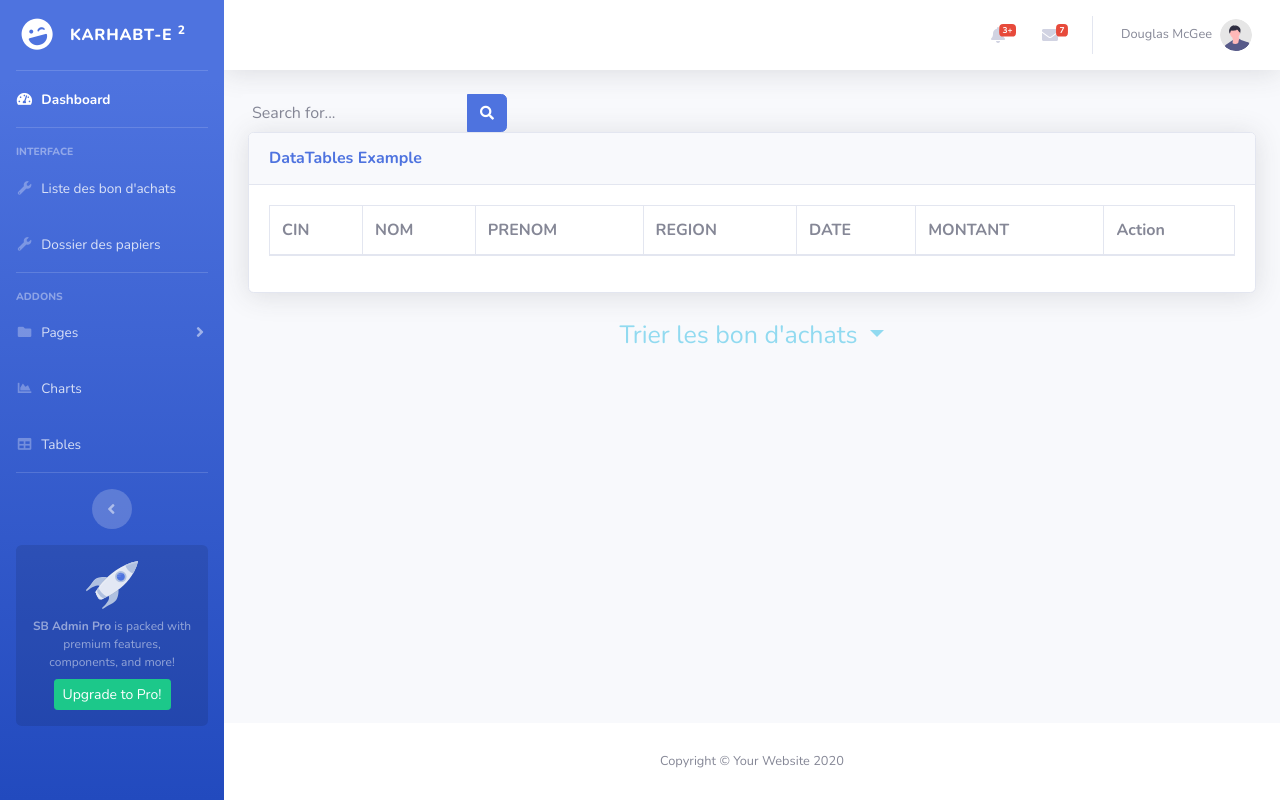
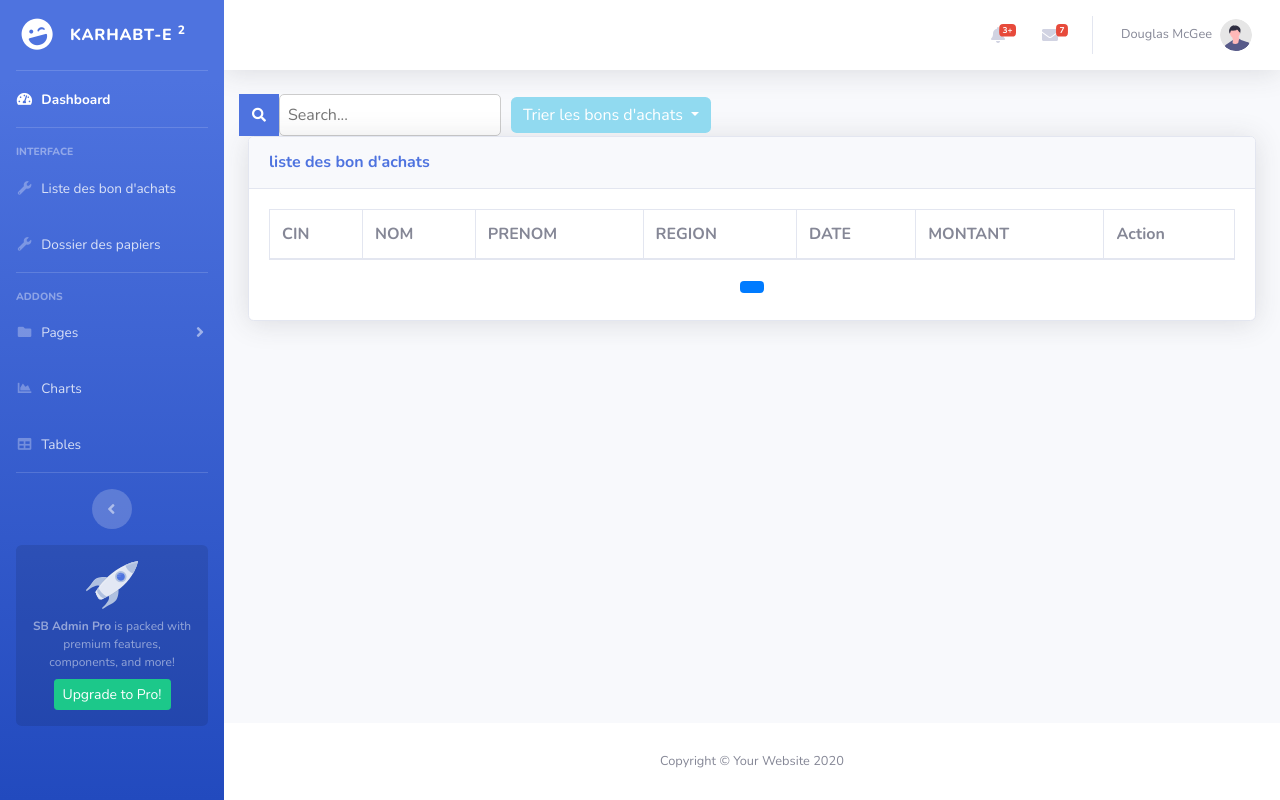
Before and after one commit to Mariem112001/karhabt-e_symfony, a Symfony app: template templates/dossier/indexBack.html.twig in a window 1280 px wide. Run offline with Twig, Linux system fonts and the light colour scheme; the template is opened without the code that fills it, so the values that code supplies are empty; some libraries are stand-ins or nearby versions.

Commit message:
notification

```diff
--- a/templates/dossier/indexBack.html.twig
+++ b/templates/dossier/indexBack.html.twig
@@ -31,15 +31,57 @@
 }
 
 </style>
+{% for message in app.flashes('warning') %}
+    <div class="notification-bubble">
+        <div class="notification-content">
+            {{ message }}
+        </div>
+    </div>
+{% endfor %}
+
+<style>
+    .notification-bubble {
+        position: relative;
+        display: inline-block;
+        background-color: #fff3cd; /* Yellow background */
+        border-radius: 20px; /* Rounded corners */
+        padding: 10px 20px; /* Padding inside the bubble */
+        margin: 10px; /* Adjust as needed */
+    }
+
+    .notification-content {
+        color: #856404; /* Text color */
+    }
+</style>
+
+
   <form
                         class="d-none d-sm-inline-block form-inline mr-auto ml-md-3 my-2 my-md-0 mw-100 navbar-search">
                     <div class="input-group">
-                        <input type="text" class="form-control bg-light border-0 small" placeholder="Search for..."
-                               aria-label="Search" aria-describedby="basic-addon2">
+
                         <div class="input-group-append">
                             <button class="btn btn-primary" type="button">
                                 <i class="fas fa-search fa-sm"></i>
                             </button>
+
+<div style="display: flex; align-items: center;">
+    <!-- Search bar -->
+    <input type="text" placeholder="Search..." style="padding: 8px; border-radius: 5px; border: 1px solid #ccc; margin-right: 10px;">
+
+    <!-- Dropdown menu -->
+    <div class="dropdown" style="position: relative;">
+        <button class="btn btn-primary dropdown-toggle" type="button" id="dropdownMenuButton" data-toggle="dropdown" aria-haspopup="true" aria-expanded="false" style="background-color: #91DAF0; border: none; font-size: 16px;">
+            Trier les bons d'achats <span class="caret"></span>
+        </button>
+        <ul class="dropdown-menu" aria-labelledby="dropdownMenuButton" style="background-color: #FEFCF3; border: none; min-width: 200px;">
+            <li><a class="dropdown-item" href="{{ path('dossiers_date')}}" style="color: #F9A936;">Tri par date</a></li>
+             <li><a class="dropdown-item" href="{{ path('dossiers_cin')}}" style="color: #F9A936;">Tri par cin</a></li>
+            <!-- Add more dropdown items if needed -->
+        </ul>
+    </div>
+</div>
+
+
                         </div>
                     </div>
                 </form>
@@ -59,7 +101,7 @@
         <!-- DataTales Example -->
         <div class="card shadow mb-4">
             <div class="card-header py-3">
-                <h6 class="m-0 font-weight-bold text-primary">DataTables Example</h6>
+                <h6 class="m-0 font-weight-bold text-primary">liste des bon d'achats </h6>
             </div>
 
 
@@ -86,30 +128,34 @@
                                 <td>{{ dossier.region }}</td>
                                 <td>{{ dossier.date|date('d/m/Y') }}</td>
                                 <td>{{ dossier.montant }}</td>
-                                <td class="text-success">Verifier
+                                <td class="text-success">
 
-                                <a class="btn btn-danger" style="border-radius: 10px" href="{{ path('app_dossier_back_delete', {id: dossier.id}) }}">
+                                <a class="btn btn-sm-square bg-white text-primary me-1" style="border-radius: 10px" href="{{ path('app_dossier_back_delete', {id: dossier.id}) }}">
      Supprimer
     </a>
+                                <a class="fa fa-check" " style="border-radius: 10px" href="{{ path('app_send_email') }}">
+
+    </a>
+
                                          </td>
+
                             </tr>
 
                         {% endfor %}
+
+
                         </tbody>
                     </table>
-                </div>
+                    <center><div class="pagination">
+    {{ knp_pagination_render(dossiers) }}
+</div></center>
+          </div>
             </div>
         </div>
 
     </div>
     <!-- /.container-fluid -->
-   <li class="dropdown" style="list-style: none; margin-bottom: 100px; display:flex; justify-content: center  ">
-        <a href="#" class="dropdown-toggle" data-toggle="dropdown" role="button" aria-haspopup="true" aria-expanded="false" style="color: #91DAF0; font-size: 25px; ">Trier les bon d'achats <span class="caret"></span></a>
-            <ul class="dropdown-menu" style="background-color: #FEFCF3; border: none;">
-                <li><a href="{{ path('dossiers_date')}}" style="color: #F9A936; text-decoration: none; font-size: 20px;">Tri par date</a></li>
-  <li><a href="{{ path('dossiers_cin')}}" style="color: #F26A77; text-decoration: none; font-size: 20px;">Tri par cin</a></li>
 
-    </li>
 
     </div>
 
```
Also changed, not shown: src/Controller/DossierBackController.php (+44 -11 lines).
